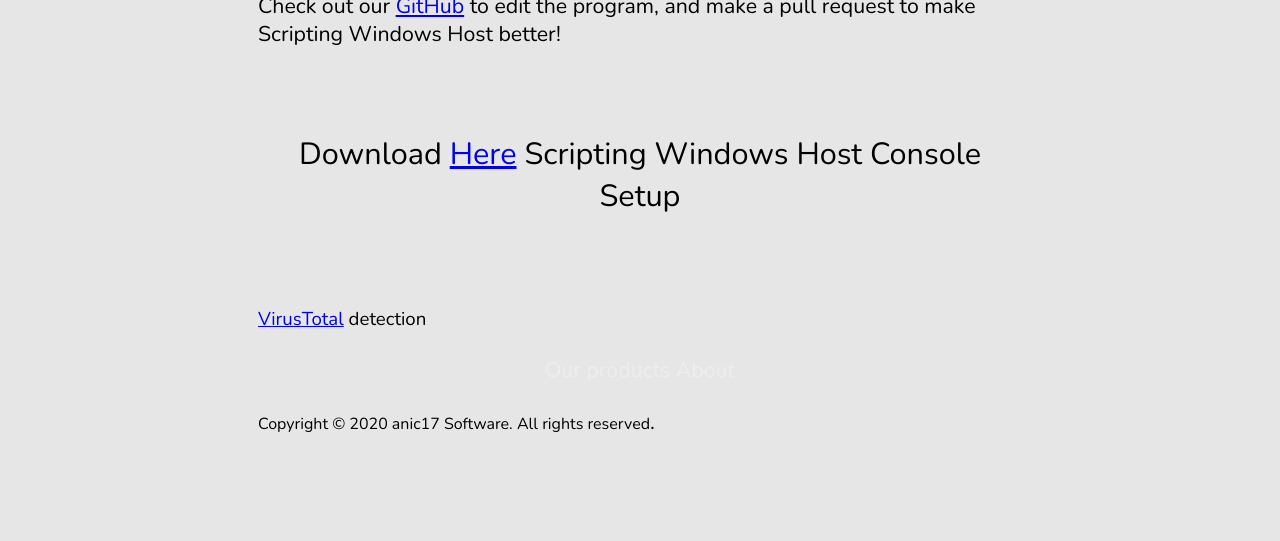
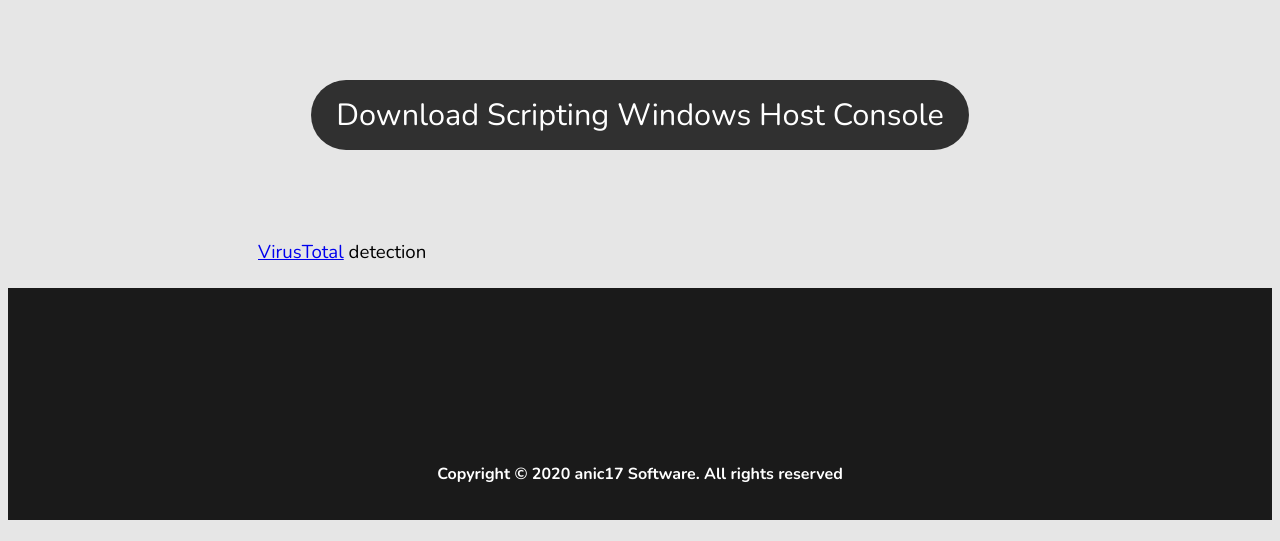
Before and after one commit to anic17/SWHConsole, a plain HTML site: page index.html in a window 1280 px wide. Shown: the part 2205-2746 px from the top of the page. Before the commit the page ends 2662 px from the top, so only its background shows below. Drawn offline with nearby package versions, Linux system fonts and the light colour scheme.

Commit message:
Added some CSS

```diff
--- a/index.html
+++ b/index.html
@@ -1,7 +1,7 @@
 <!DOCTYPE html>
 <html>
 <head>
-	<link rel = "icon" href =  "https://raw.githubusercontent.com/anic17/SWH/data/IconSWH.ico" type = "image/x-icon">
+	<link rel = "icon" href = "https://raw.githubusercontent.com/anic17/SWH/data/IconSWH.ico" type = "image/x-icon">
 	<link href="https://fonts.googleapis.com/css2?family=Nunito:wght@700&display=swap" rel="stylesheet">
 	<link href="https://fonts.googleapis.com/css?family=Nunito" rel="stylesheet">
 	<link href="https://fonts.googleapis.com/css2?family=Open+Sans:wght@700&display=swap" rel="stylesheet">
@@ -30,26 +30,38 @@
 			margin-right: 300px;
 			margin-left: 300px;
 		}
+		#download {
+ 			background-color: #303030;
+			color: white;
+			padding: 14px 25px;
+			border-radius: 45px;
+			text-align: center;
+			text-decoration: none;
+			display: inline-block;
+		}
+		#bottom_part {
+			background-color: #1a1a1a;
+			color: white;
+			padding: 30px;
+			text-align: center;
+
+		}
 	</style>
 </head>
 <body lang="ca-ES" dir="ltr">
-
+<span lang="en-US">
 <br>
 <br>
-
 <p lang="en-US" align="left"><font style="font-size:36pt" face="Open Sans"><b>Scripting Windows Host Console</b></font>
 </p>
-
-
-<p style="line-height: 200%"><font face="Nunito"><span lang="en-US"><br/>
+<p style="line-height: 200%"><font face="Nunito"><br/>
 <br/>
-</span></font><font face="Nunito"><font size="4" style="font-size: 16pt"><span lang="en-US">Scripting
+</font><font face="Nunito" size="4" style="font-size: 16pt">Scripting
 Windows Host Console is a program that allows you to have more
 control on your system via command-line.<br/>
 You can do many things, such as creating and deleting files and folders, ending processes or checking if a process is running. You can also encode and decode files in Base64, encrypt and decrypt text with a private key, run files and programs as administrator, reverse strings, view and change network settings and so on.
-</span></font></font>
-</p>
-<p><br/>
+</font>
+<br/>
 <br/>
 
 </p>
@@ -60,42 +72,27 @@ functions</b></font></font></p>
 
 </p>
 
-
-
-
-
-
-
 <center>
 <table width="50%" cellpadding="4" cellspacing="0">
 	<col width="64*"/>
-
 	<col width="18*"/>
-
 	<col width="64*"/>
-
 	<col width="18*"/>
-
 	<col width="64*"/>
-
 	<tr valign="top">
-		<td width="5%" style="font-family: Nunito:wght@700; font-size: 18pt; border-bottom: 2.00pt solid #030f57">
+		<td width="5%" style="font-family: Nunito:wght@700; font-size: 18pt; border-bottom: 2.00pt solid #05008a">
 			<font face="Nunito" style="font-size: 18pt"><center><strong>Bug fixes</strong></center></font>
 		</td>
 		<td width="5%" style="border: none; padding: 0cm">
 			<br/>
-
-
 		</td>
-		<td width="5%" style="font-family: Nunito:wght@700; font-size: 18pt; border-bottom: 2.00pt solid #030f57">
+		<td width="5%" style="font-family: Nunito:wght@700; font-size: 18pt; border-bottom: 2.00pt solid #05008a">
 			<font face="Nunito" style="font-size: 18pt"><center><strong>Password</strong></center></font>
 		</td>
 		<td width="5%" style="border: none; padding: 0cm">
 			<br/>
-
-
 		</td>
-		<td width="5%" style="font-family: Nunito:wght@700; font-size: 18pt; border-bottom: 2.00pt solid #030f57">
+		<td width="5%" style="font-family: Nunito:wght@700; font-size: 18pt; border-bottom: 2.00pt solid #05008a">
 			<font face="Nunito" style="font-size: 18pt"><center><strong>Aliases</strong></center></font>
 		</td>
 	</tr>
@@ -105,16 +102,12 @@ functions</b></font></font></p>
 		</td>
 		<td width="5%" style="border: none; padding: 0cm">
 			<br/>
-
-
 		</td>
 		<td width="5%">
 			<font face="Nunito" style="font-size: 14pt"><center>Reinforced encryption and security in passwords</center></font>
 		</td>
 		<td width="5%" style="border: none; padding: 0cm">
 			<br/>
-
-
 		</td>
 		<td width="5%">
 			<font face="Nunito" style="font-size: 14pt"><center>You can use Linux or Windows commands</center></font>
@@ -125,20 +118,19 @@ functions</b></font></font></p>
 
 
 
-
 <p><br/>
 <br/>
 
 </p>
-<p><font face="Nunito"><font size="5" style="font-size: 18pt"><span lang="en-US"><br/>
-</span></font></font><font face="Nunito"><font size="5" style="font-size: 18pt"><span lang="en-US"><br/>
+<p><font face="Nunito"><font size="5" style="font-size: 18pt"><br/>
+</font></font><font face="Nunito"><font size="5" style="font-size: 18pt"><br/>
 Scripting Windows Host Console screenshots of examples you can do with it:
 <br/>
 <br/>
-<img src="https://raw.githubusercontent.com/anic17/SWH_Console/Resources/SWH.png" name="Imagen1" align="bottom" width="962" height="512" border="0"/>
+<img src="https://raw.githubusercontent.com/anic17/SWH_Console/Resources/SWH.png" name="SWH.png" align="bottom" width="962" height="512" border="0"/>
 <br/>
 <br/>
-<img src="https://raw.githubusercontent.com/anic17/SWH_Console/Resources/SWH_reversetext.png" name="Imagen2" align="bottom" width="962" height="512" border="0"/>
+<img src="https://raw.githubusercontent.com/anic17/SWH_Console/Resources/SWH_reversetext.png" name="SWH_reversetext.png" align="bottom" width="962" height="512" border="0"/>
 
 <br/>
 
@@ -146,62 +138,40 @@ Scripting Windows Host Console screenshots of examples you can do with it:
 <p style="line-height: 115%">
 <font face="Nunito">
 <font size="4" style="font-size: 16pt">
-<span lang="en-US">
+
 <br/>
+<img src="https://github.githubassets.com/favicons/favicon.png">
 Check
 out our <a href="https://github.com/anic17/SWH">GitHub</a> to edit
-the program, and make a
-pull request to make Scripting Windows Host better!</span>
+the program!
 </font>
 </font>
 </p>
-
-
-
-<p align="center"><font face="Nunito" font size="4" style="font-size: 16pt"><span lang="en-US"><br/>
-</span>
+<p align="center"><font face="Nunito" font size="4" style="font-size: 16pt"><br/>
 </font>
-<font face="Nunito">
-<span lang="en-US">
-<br/>
-
-
-</span></font><font face="Nunito" font size="6" style="font-size: 23pt"><span lang="en-US">
-
-
-
-
-	Download
-<a href="https://github.com/anic17/SWH_Setup/archive/master.zip">Here</a>
-Scripting Windows Host Console Setup
-</span>
+<br>
+<font face="Nunito" font size="6" style="font-size: 23pt">
+<a id="download" href="https://github.com/anic17/SWH/raw/master/SWH_Console.zip">Download Scripting Windows Host Console</a>
 </font>
 </p>
-
-
-
 <p>
-
-<font face="Nunito" size="4" style="font-size: 14pt"><span lang="en-US"><br/>
+<font face="Nunito" size="4" style="font-size: 14pt">
+<br/>
 <br>
-<a href="https://www.virustotal.com/gui/file/5c2090e98a46695850faa09e38936a578e8b1498a5b607da60284a5e22006c5b/detection">VirusTotal</a>
-
-</span></font><font face="Nunito"><font size="4" style="font-size: 14pt"><span lang="en-US">detection</span></font></font><font face="Nunito"><font size="4" style="font-size: 16pt"><span lang="en-US">
-</span></font></font>
+<a href="https://www.virustotal.com/gui/file/648f3aab154960a20d63e6a61becb1b6fa7d67a791da11f03c7924d5d3a47180/detection">VirusTotal</a>
+detection
+</font>
 </p>
-
-
-
-<p style="color:#ededed" align="center">
-<font face="Nunito" size="4" style="font-size: 16pt">Our products About</font></p>
-
-<p>
-<font face="Nunito"><font size="5" style="font-size: 18pt">
-
-
-</span></font></font><font face="Nunito" size="4" style="font-size: 12pt"><span lang="en-US">Copyright
-&copy; 2020 anic17 Software. All rights reserved</span></font></font><font face="Nunito"><font size="4" style="font-size: 16pt"><span lang="en-US">.</span></font></p>
-
-
+<h1 id="bottom_part">
+</font>
+<br>
+<br>
+<br>
+<font face="Nunito" size="4" style="font-size: 12pt">
+Copyright
+&copy; 2020 anic17 Software. All rights reserved</font>
+<br>
+</h1>
+</span>
 </body>
 </html>
```
